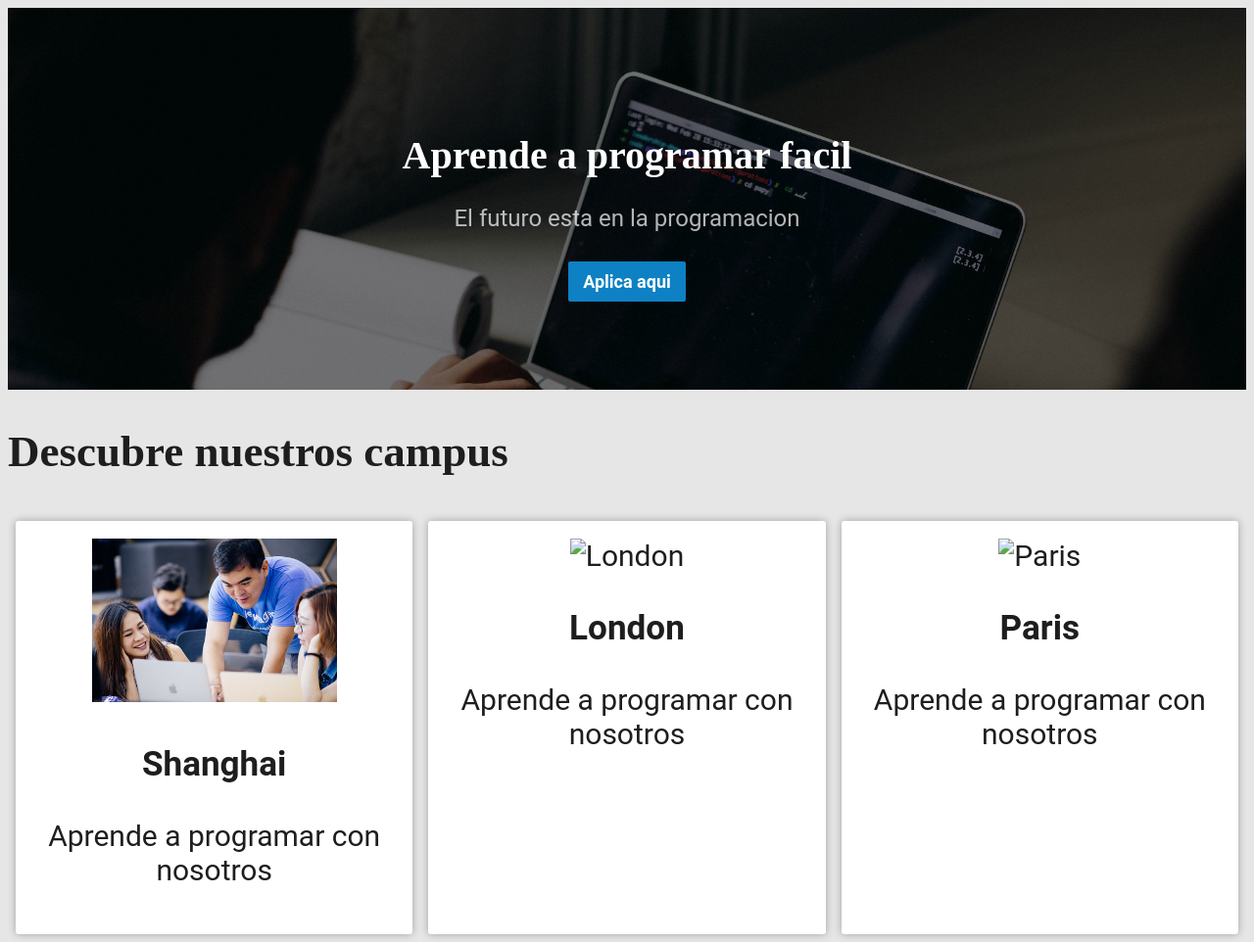
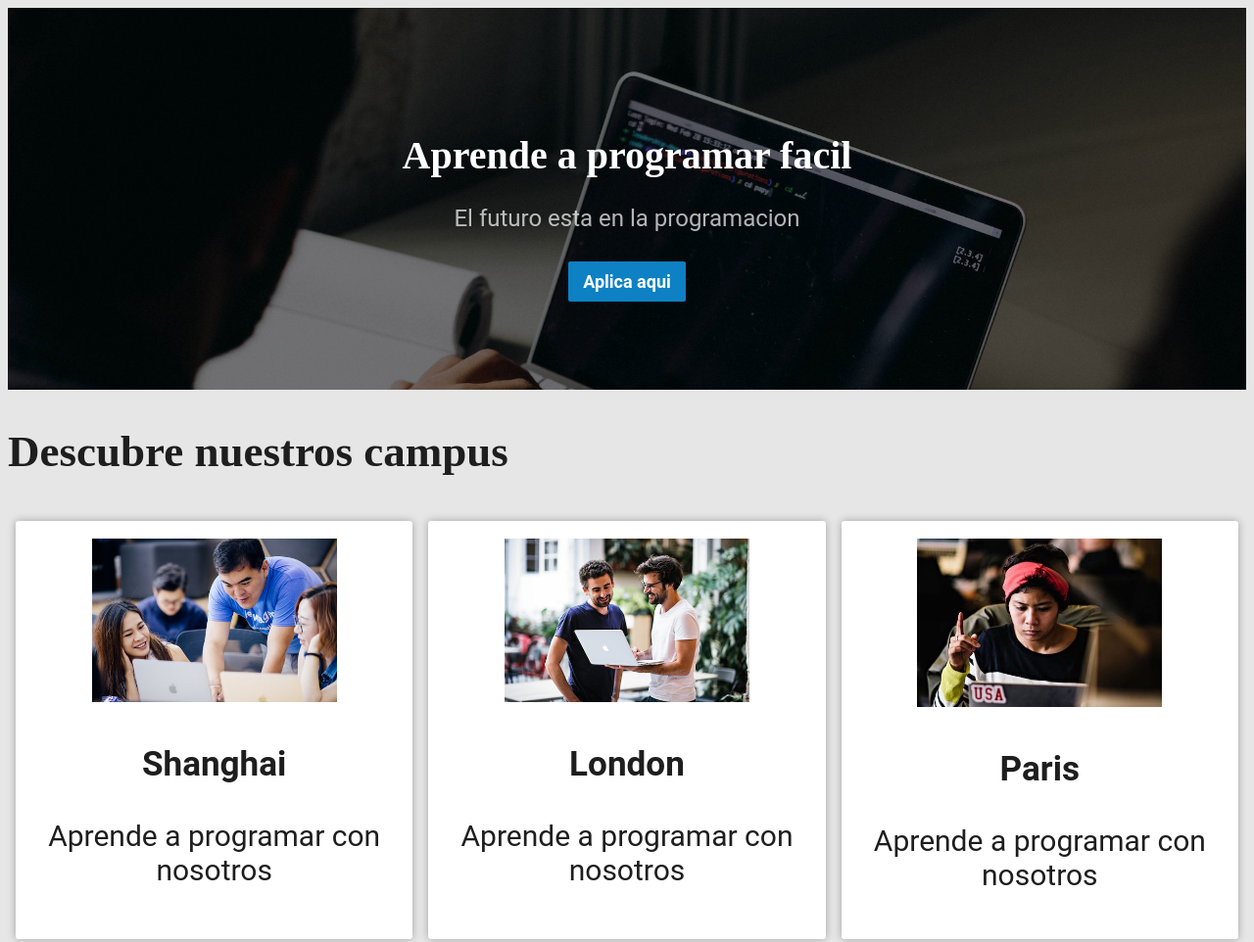
Before and after one commit to AraTanori/LeWagon, a plain HTML site: page index.html in a window 1280 px wide. Shown: the top 962 px of the page at 98% size. Drawn offline with Linux system fonts and the light colour scheme; files whose address does not match are found by name; a web font is replaced by a local one.

Commit message:
Update index.html

```diff
--- a/index.html
+++ b/index.html
@@ -35,13 +35,13 @@
       </div>
 
       <div class=" card-white">
-        <img src="images/london.jpg" alt="London" width="250">
+        <img src="london.jpg" alt="London" width="250">
         <h3>London</h3>
         <p>Aprende a programar con nosotros</p>
       </div>
 
       <div class=" card-white">
-        <img src="images/paris.jpg" alt="Paris" width="250">
+        <img src="paris.jpg" alt="Paris" width="250">
         <h3>Paris</h3>
         <p>Aprende a programar con nosotros</p>
       </div>
```
